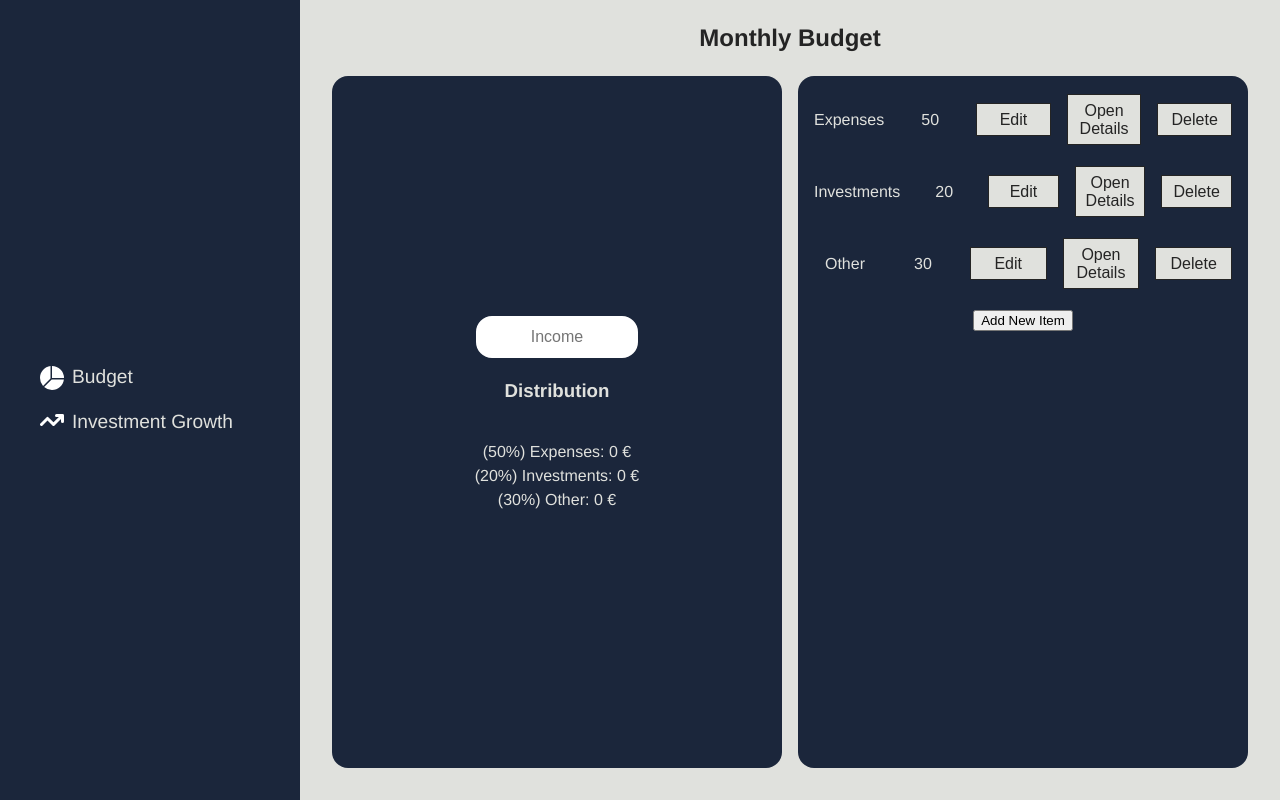
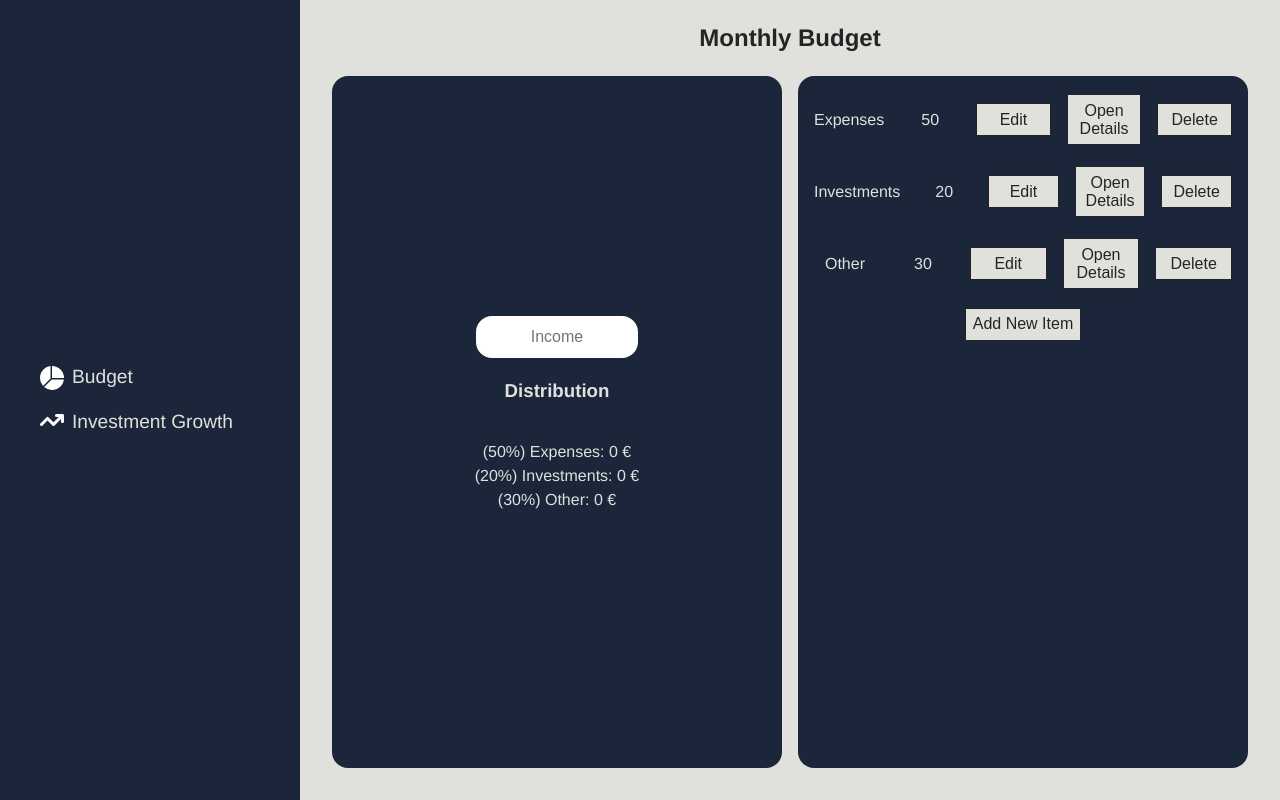
Before and after one commit to andrebarros7201/expense-tracker, a React (Vite) app: page / in a window 1280 px wide. Built offline with nearby package versions, Linux system fonts and the light colour scheme.

Commit message:
change add budget item style

```diff
--- a/src/components/budget/BudgetAddItem.jsx
+++ b/src/components/budget/BudgetAddItem.jsx
@@ -1,11 +1,12 @@
 import { useState } from "react";
+import styles from "../../styles/components/budget/budgetAddItem.module.css";
 
 export default function BudgetAddItem() {
   const [isAdding, setIsAdding] = useState(false);
   return (
     <div>
       {!isAdding ? (
-        <button>Add New Item</button>
+        <button className={styles["add-button"]}>Add New Item</button>
       ) : (
         <>
           <input type="text" />
--- /dev/null
+++ b/src/styles/components/budget/budgetAddItem.module.css
@@ -0,0 +1,14 @@
+.add-button {
+  padding: 0.4rem;
+  font-size: 1rem;
+  background-color: var(--platinum);
+  color: #242424;
+  border: 1px solid #242424;
+  transition: 0.2s ease-in-out;
+  max-width: 200px;
+
+  &:hover {
+    cursor: pointer;
+    box-shadow: 0 0 3px white;
+  }
+}
```
